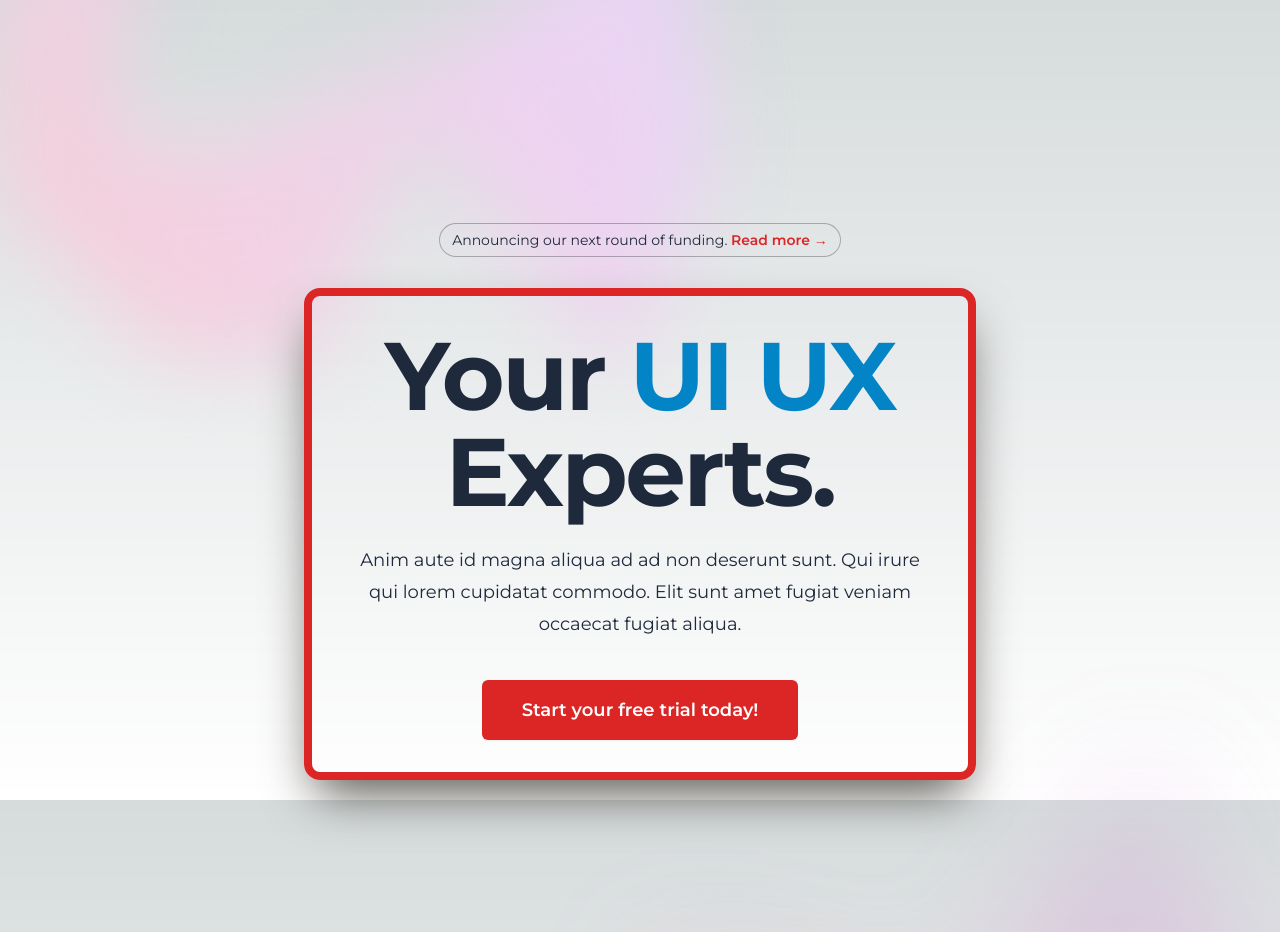
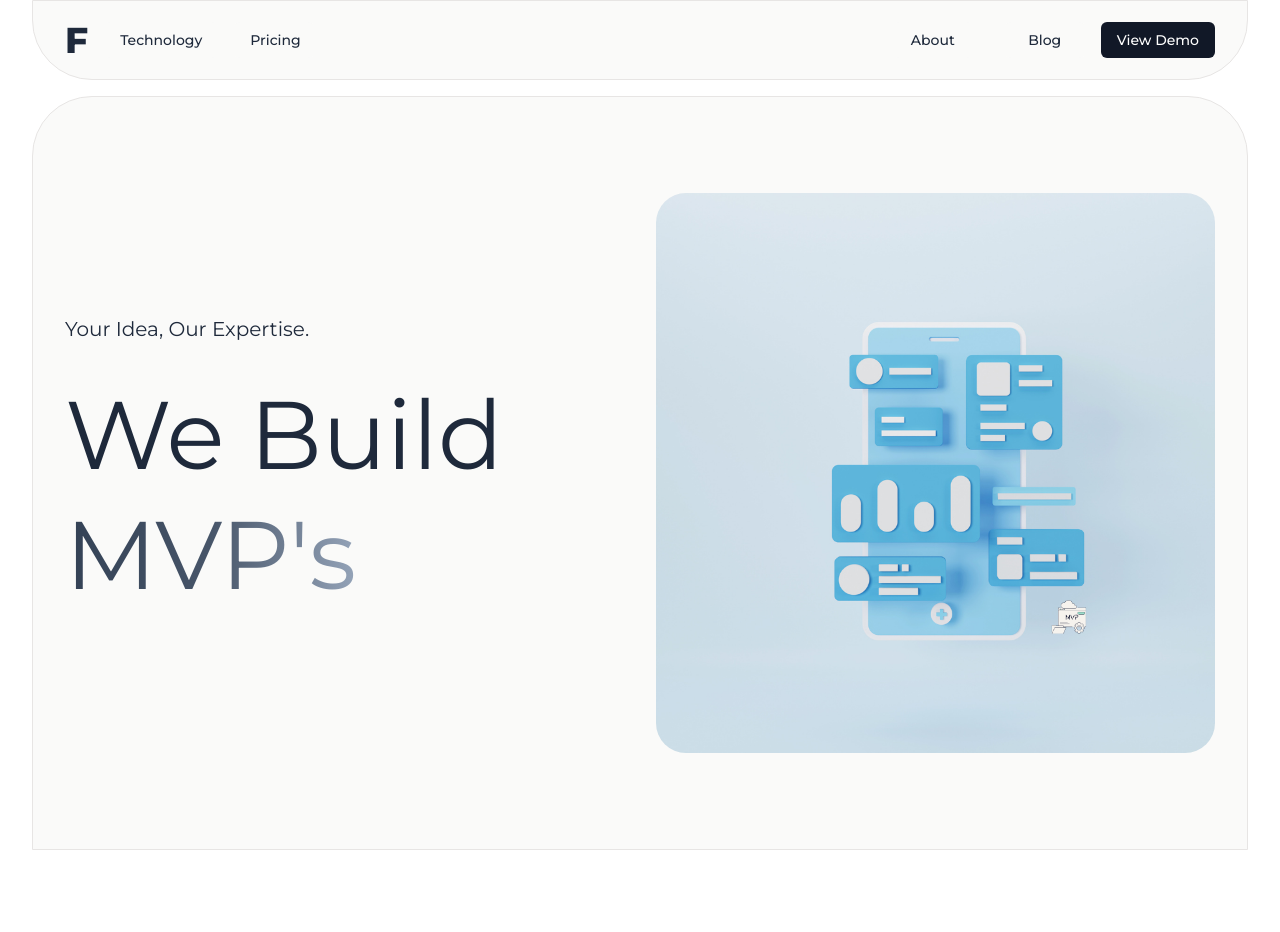
Before and after one commit to jeevankaree220/next-website, a Next.js app: page / in a window 1280 px wide. Shown: the top 932 px of the page. Built offline with nearby package versions, Linux system fonts and the light colour scheme.

Commit message:
New Push UI

```diff
--- a/src/app/page.js
+++ b/src/app/page.js
@@ -1,12 +1,19 @@
 import Image from "next/image";
-import Landingpage from "../app/components/Landingpage";
+import Header from "./components/Header";
+import Hero from "./components/HeroComp";
+import Dashboard from "./components/Dashboard";
+import Features from "./components/Features";
 
 
 
 export default function Home() {
   return (
-    <>
-      <Landingpage />
-    </>
+    <div className="min-h-screen bg-white text-slate-800 px-4 lg:px-8">
+      <Header />
+      <main className="">
+        <Hero />
+        <Features />
+      </main>
+    </div>
   );
 }
```
